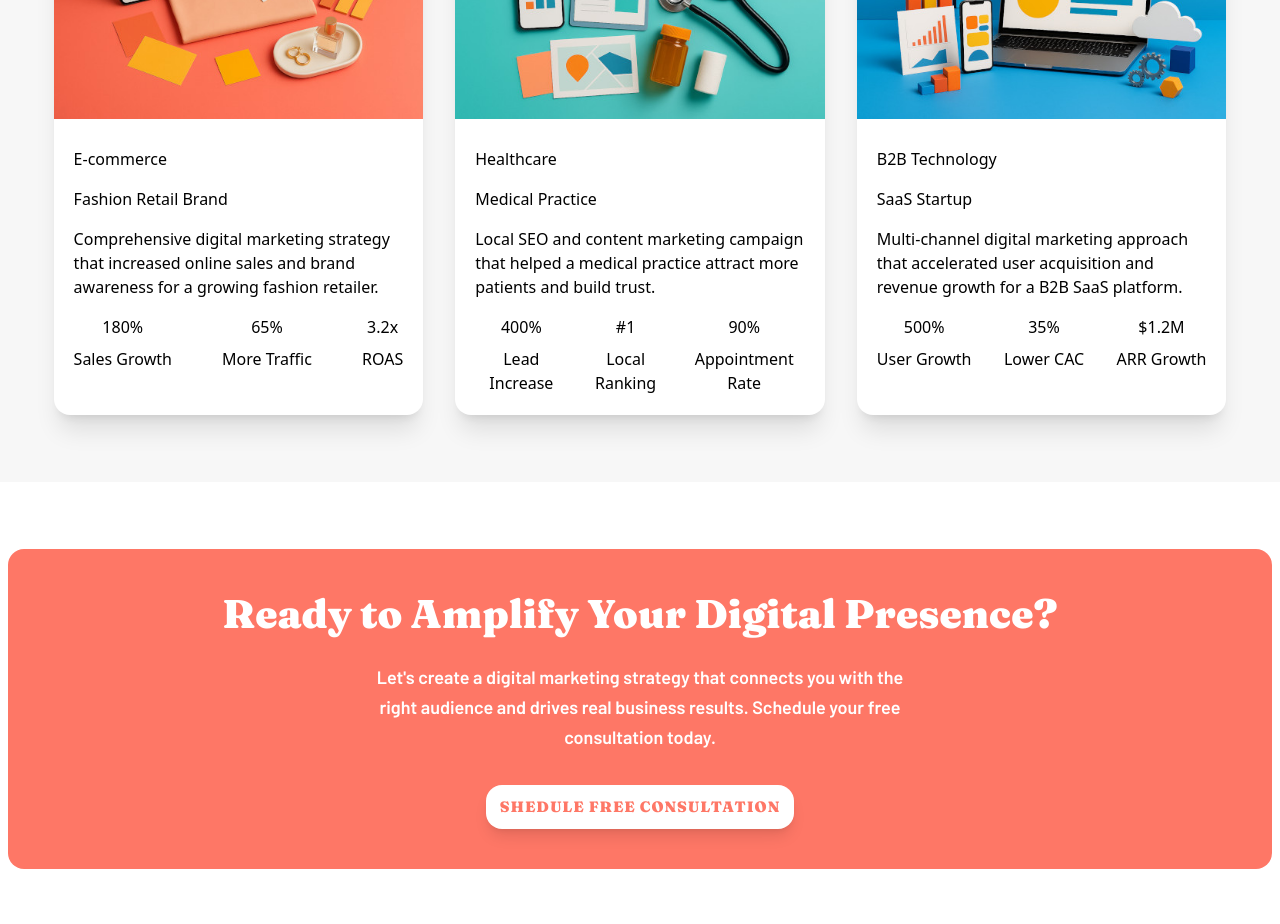
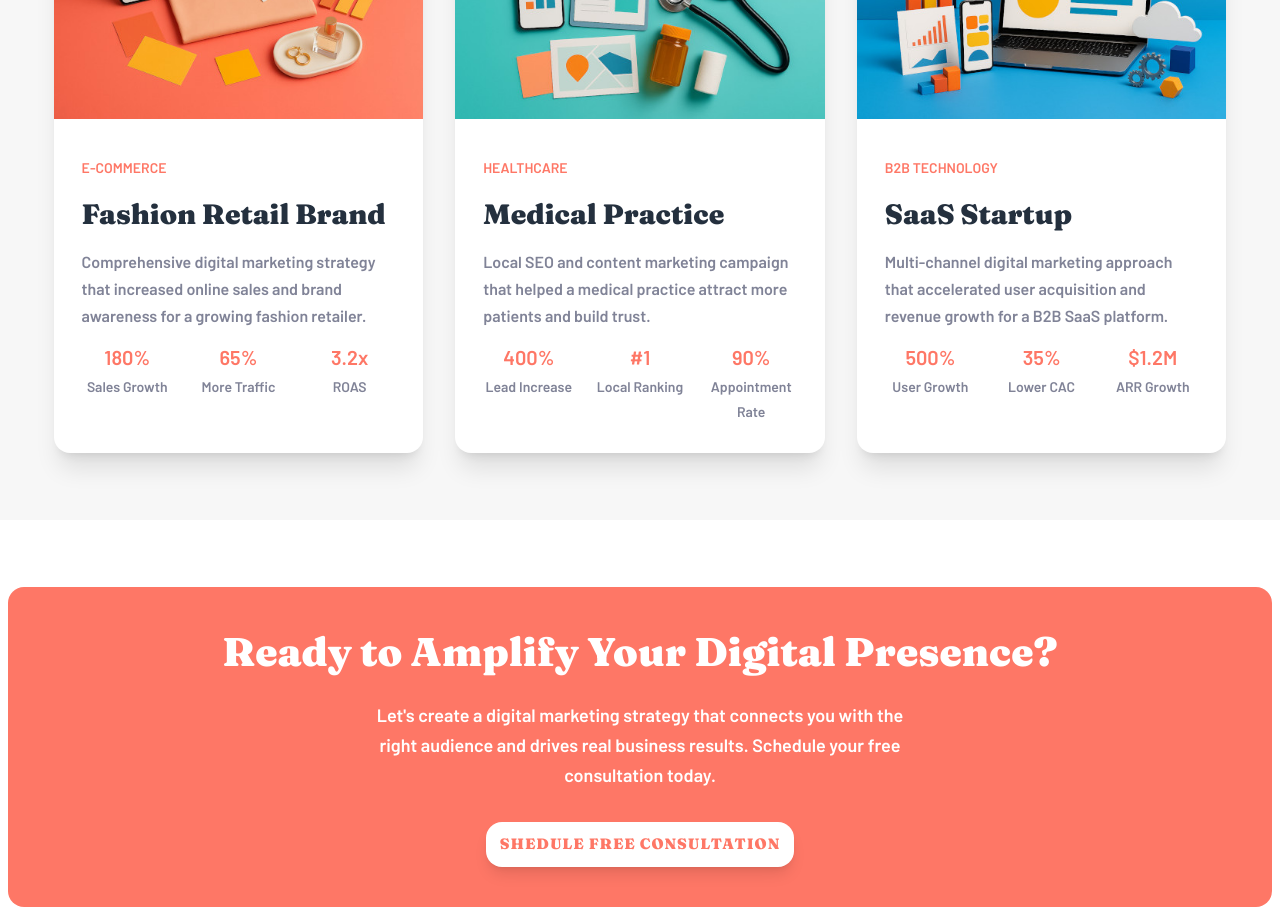
Before and after one commit to JakubM-I/agency-landing-page, a React (Vite) app: page /digital-marketing in a window 1280 px wide. Shown: the part 3860-4784 px from the top of the page. Built offline with nearby package versions, Linux system fonts and the light colour scheme.

Commit message:
Styling success stories component

```diff
--- a/src/features/digital-marketing/SuccessStories/index.tsx
+++ b/src/features/digital-marketing/SuccessStories/index.tsx
@@ -8,16 +8,16 @@ const SuccessStories: React.FC<SuccessStoriesProps> = ({items, images}) => {
               <div className="flex flex-col sm:flex-row flex-nowrap sm:flex-wrap justify-center items-stretch gap-10 sm:gap-8 px-6">
                 {items.map((item, index) => (
                     <article key={index} className="flex flex-col justify-start items-center gap-2 flex-[0_1_45%] lg:flex-[0_1_30%] bg-white h-auto rounded-2xl shadow-xl overflow-hidden" aria-label={`${item.category}: ${item.title}`}>
-                        <img src={images[item.section][item.img]} alt={item.title} />
-                        <div className="p-5 flex flex-col justify-start items-start gap-4">
-                            <span>{item.category}</span>
-                            <h3>{item.title}</h3>
-                            <p>{item.description}</p>
-                            <dl className="flex flex-nowrap justify-between items-start gap-3 w-full">
+                        <img src={images[item.section][item.img]} alt={item.title}  className="w-full"/>
+                        <div className="p-7 flex flex-col justify-start items-start gap-4 w-full h-full">
+                            <span className="text-preset-12 text-red-400 uppercase">{item.category}</span>
+                            <h3 className="text-preset-5 text-grey-950">{item.title}</h3>
+                            <p className="text-preset-11 text-left text-grey-550">{item.description}</p>
+                            <dl className="flex flex-nowrap justify-between items-start gap-5 w-full max-w-[362px] mx-auto h-[80px] my-[auto_0]">
                                 {item.effects.map((effect, index) => (
-                                    <div key={index} className="flex flex-col flex-nowrap justify-start items-center gap-2">
-                                        <dd>{effect.value}</dd>
-                                        <dt className="text-center">{effect.title}</dt>
+                                    <div key={index} className="flex flex-col flex-nowrap justify-start items-center gap-1 flex-[1_1_100px]">
+                                        <dd className="text-preset-9 text-red-400">{effect.value}</dd>
+                                        <dt className="text-preset-12 text-grey-550 text-center">{effect.title}</dt>
                                     </div>
                                 ))}
                             </dl>
```
